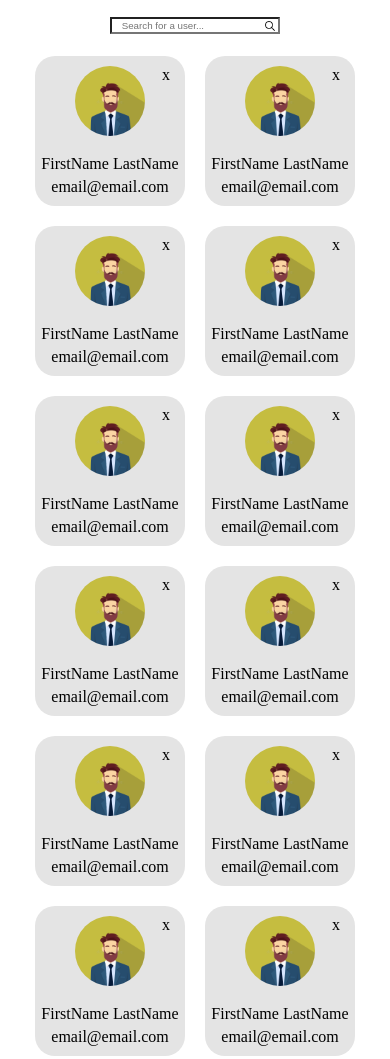
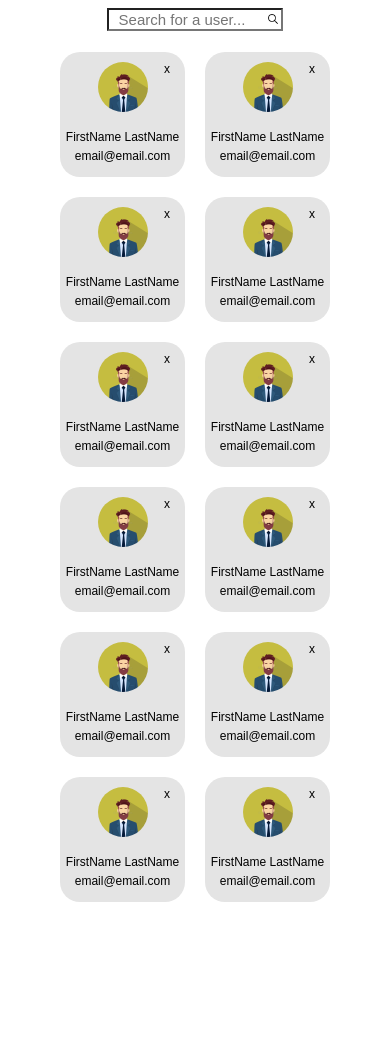
Before and after one commit to enPlace/user-search-wireframe, a plain HTML site: page index.html in a window 390 px wide. After the commit the page ends 940 px from the top, so only its background shows below. Drawn offline with Linux system fonts and the light colour scheme.

Commit message:
media query 1

```diff
--- a/style.css
+++ b/style.css
@@ -1,97 +1,5 @@
-.wrapper{
-
-    /* background-color: #9999; */
-    align-items: center;
-    text-align: center;
-    padding-top: 1%;
-    padding-bottom: 5%;
-
-}
-.search-bar{
-
-        text-align: center;
-        position: relative;
-
-}
-form{
-    margin: 1%;
-    margin-top: 1%;
 
 
-}
-input{
-    width: 40%;
-    padding-left: 10px;
-    padding-right: 10px;
-    font-size: calc(2*100vw/80);
-    outline: none;
-    background: url(loupe.png) no-repeat scroll;
-    background-position: 98%;
-    background-size: calc(2*100vw/80)
-
-
-
-}
-
-
-
-
-.user-results{
-    background-color: white;
-    margin: 0px auto;
-    /* border: 1px solid black;  */
-    display: flex;
-    flex-wrap: wrap;
-    box-sizing: border-box;
-    max-width: 800px;
-    justify-content: center;
-    padding: 2%;
-
-
-
-
-}
-.user-card{
-    min-width:150px;
-    min-height: 150px;
-    /* border: 1px solid black; */
-    margin: 10px;
-    border-radius: 20px;
-    transition: all .4s ease;
-    background-color: rgb(228, 228, 228);
-    position: relative;
-
-}
-.user-card:hover{
- /*    width: 160px;
-    height: 160px;
-    margin: 0px;
-    margin-left: 5px;
-    margin-right: 5px;
-   margin-bottom: -5px; */
-   transform: scale(1.14);
-   transition: all .4s ease;
-   background-color: rgb(240, 240, 239);
-
-}
-
-.close{
-    position: absolute;
-   right: 15px;
-   top: 10px;
-}
-.avatar{
-    border-radius: 50%;
-    width: 70px;
-    margin-top: 10px;
-    margin-bottom: 10px;
-
-}
-.info{
-    margin: 5px;
-}
-
-@media only screen and (min-width: 600px) {
 body{
     margin: 0;
     transition: all .4s ease;
@@ -193,4 +101,23 @@ input{
 }
 
 
+@media only screen and (max-width: 500px) {
+    .user-card{
+        width:125px;
+        height: 125px;
+        font-size: 12px;
+        /* border: 1px solid black; */
+        margin: 10px;
+        border-radius: 20px;
+        transition: all .4s ease;
+        background-color: rgb(228, 228, 228);
+        position: relative;
+    }
+    .avatar{
+        width: 50px;
+    }
+    input{
+        font-size: 15px;
+    }
+
 }
```
